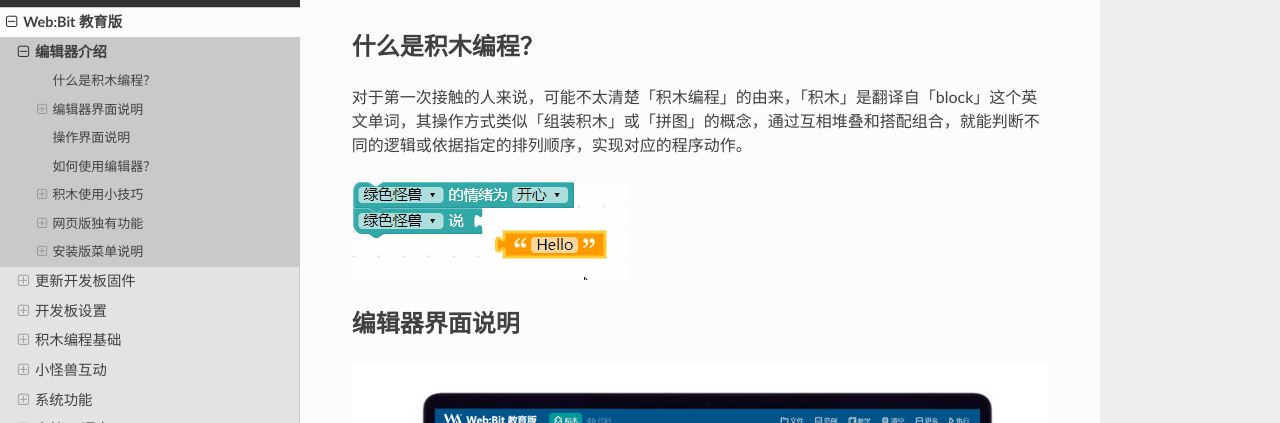
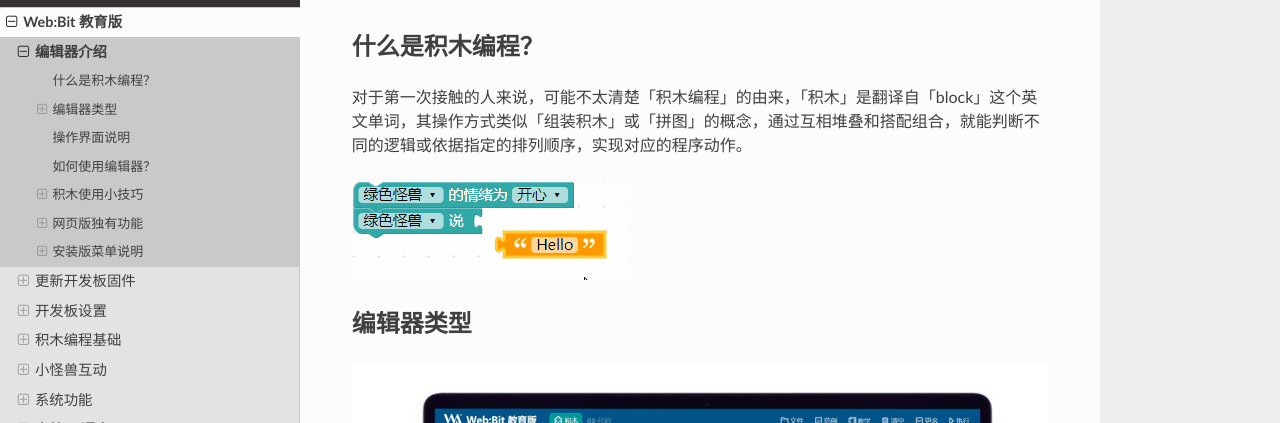
Before and after one commit to BPI-STEAM/simplified_webbit_docs, a Sphinx documentation site: the page built from source/webduino/tutorials/info/software.md, in a window 1280 px wide and 900 px high. Shown: the part 237-660 px from the top of the window. Built offline with Sphinx 7.4.7 and the Read the Docs theme 2.0.0, drawn with Linux system fonts in a browser that asks for light colours; pages that are not in the unit, such as notebooks, are missing from menus.

Commit message:
Update software.md

```diff
--- a/source/webduino/tutorials/info/software.md
+++ b/source/webduino/tutorials/info/software.md
@@ -9,7 +9,7 @@
 
 ![](software/upload_307159386b586670a14bf1f5ec5fc23a.gif)
 
-### 编辑器界面说明
+### 编辑器类型
 
 ![](software/upload_be9e4f1e27a719fed2161c1c19409f4e.png)
 
```
